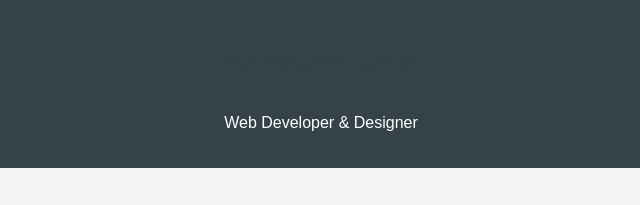
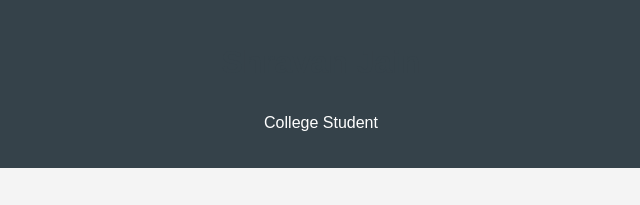
Before and after one commit to Coologtvil/CCLab-Vercel, a plain HTML site: page index.html in a window 1280 px wide. Shown: the top 205 px of the page, 319-959 px from the left. Drawn offline with Linux system fonts and the light colour scheme.

Commit message:
PES2UG22CS528

```diff
--- a/index.html
+++ b/index.html
@@ -85,7 +85,7 @@
     <header>
         <div class="container">
             <h1>Shravan Jain</h1>
-            <p>Web Developer & Designer</p>
+            <p> College Student</p>
         </div>
     </header>
 
```
